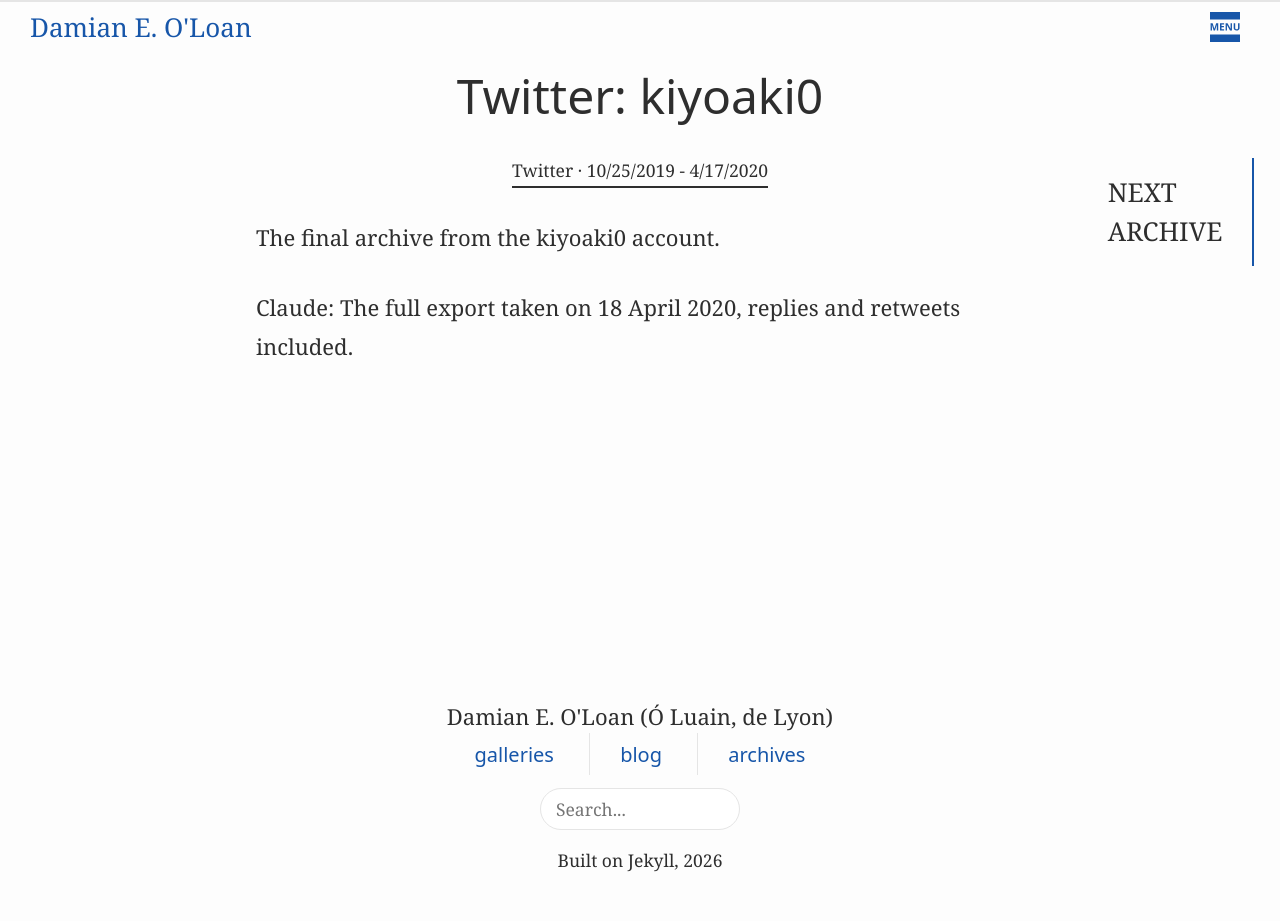
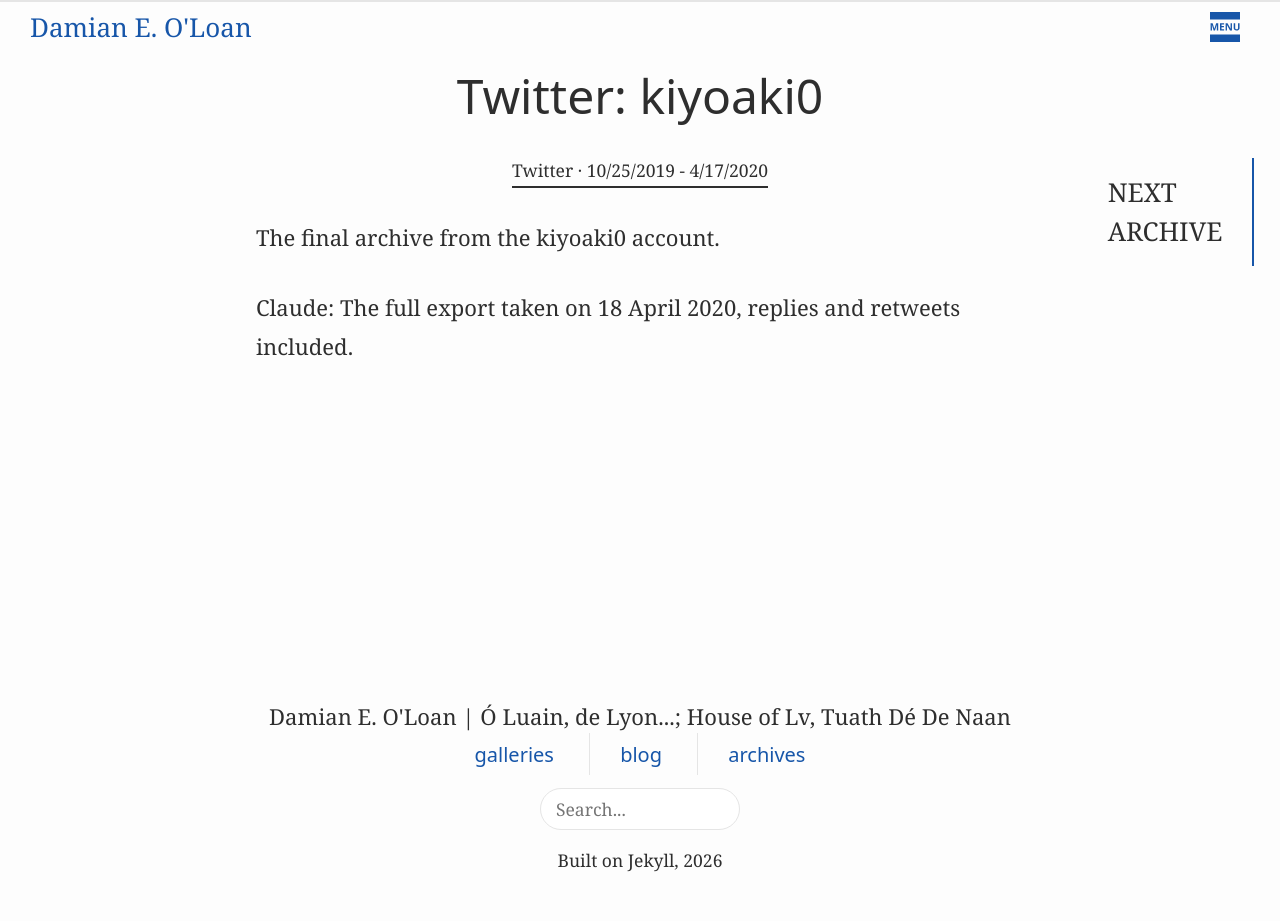
Before and after one commit to damianeoloan/damianeoloan.github.io, a Jekyll site: the page built from _archives/twitter-2020.md, in a window 1280 px wide. Built offline with Jekyll 4.4.1, drawn with Linux system fonts in a browser that asks for light colours.

Commit message:
=Add precision

```diff
--- a/_includes/footer.html
+++ b/_includes/footer.html
@@ -1,6 +1,6 @@
 <footer class="site-footer">
   <div class="footer-container">
-    <span class="footer-heading">{{ site.display_name | append: " (Ó Luain, de Lyon)" }}</span>
+    <span class="footer-heading">{{ site.display_name | append: " | Ó Luain, de Lyon...; House of Lv, Tuath Dé De Naan" }}</span>
 
     <nav class="footer-nav">
       {% for link in site.data.nav-links %}
```
